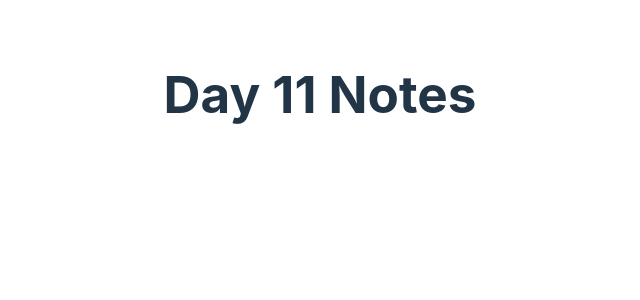
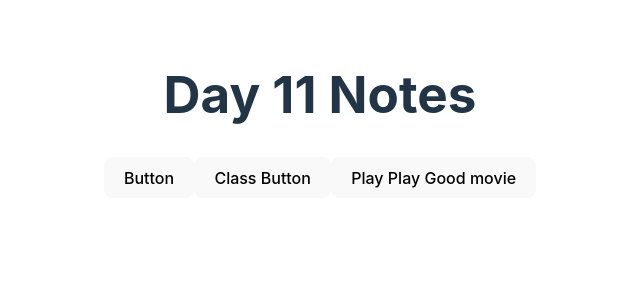
Before and after one commit to felixchen3674/react04292024, a React (Vite) app in the folder homework/react_homework/: page / in a window 1280 px wide. Shown: the top 300 px of the page, without its empty margins (320-960 px from the left). Built offline with nearby package versions, Linux system fonts and the light colour scheme.

Commit message:
update notes day11&12

```diff
--- a/homework/react_homework/src/App.tsx
+++ b/homework/react_homework/src/App.tsx
@@ -1,10 +1,28 @@
 import "./App.css";
 import Day11Play from "./day11_describing_the_ui/notes";
+import { ClassClick } from "./day11_describing_the_ui/notes/ClassClick";
+import FunctionClick from "./day11_describing_the_ui/notes/FunctionClick";
+import { PlayButton } from "./day11_describing_the_ui/notes/PlayButton";
+import { StudentType } from "./day11_describing_the_ui/Student";
+function App() {
+  const student: StudentType = {
+    id: 1,
+    name: "John",
+    age: 20,
+    grade: "A",
+  };
 
-function App() {
   return (
     <>
-      <Day11Play />
+      <Day11Play
+        student={student}
+        message="good"
+        onClick={() => console.log("day")}
+      />
+      <FunctionClick />
+      <ClassClick />
+      <PlayButton movieName="Good movie" />
+      {/* here it is adding the new property to the day11play component which is student */}
     </>
   );
 }
--- /dev/null
+++ b/homework/react_homework/src/day11_describing_the_ui/notes/Button.tsx
@@ -0,0 +1,10 @@
+import { ReactNode, MouseEventHandler } from "react";
+
+interface ButtonType {
+  onClick: MouseEventHandler<HTMLButtonElement>;
+  children: ReactNode;
+}
+
+export function Button({ onClick, children }: ButtonType): JSX.Element {
+  return <button onClick={onClick}>Play {children}</button>;
+}
--- /dev/null
+++ b/homework/react_homework/src/day11_describing_the_ui/notes/ClassClick.tsx
@@ -0,0 +1,11 @@
+import { Component, ReactNode } from "react";
+
+export class ClassClick extends Component {
+  handleOnClick = () => {
+    console.log("button Clicked by classClick");
+  };
+
+  render(): ReactNode {
+    return <button onClick={this.handleOnClick}>Class Button</button>;
+  }
+}
--- /dev/null
+++ b/homework/react_homework/src/day11_describing_the_ui/notes/FunctionClick.tsx
@@ -0,0 +1,6 @@
+export default function FunctionClick() {
+  const handleOnclick = function () {
+    console.log("button clicked");
+  };
+  return <button onClick={handleOnclick}>Button</button>;
+}
--- /dev/null
+++ b/homework/react_homework/src/day11_describing_the_ui/notes/PlayButton.tsx
@@ -0,0 +1,11 @@
+import { Button } from "./Button";
+
+export function PlayButton({ movieName }: { movieName: string }) {
+  function handlePlayClick() {
+    alert(`Playing ${movieName}!`);
+  }
+
+  return <Button onClick={handlePlayClick}>Play {movieName}</Button>; // which will show play play good movie
+  //   return <Button onClick={handlePlayClick} children={movieName} />; which will show play good movie
+  // in both case , they do pass children property to Button components
+}
--- a/homework/react_homework/src/day11_describing_the_ui/notes/index.tsx
+++ b/homework/react_homework/src/day11_describing_the_ui/notes/index.tsx
@@ -1,8 +1,37 @@
-export default function Day11Play() {
+import { StudentType } from "../Student";
+
+export default function Day11Play(props: {
+  student: StudentType;
+  message: string;
+  onClick: () => void;
+}) {
+  // props will accept a object which will contains value property that is an another object
+  console.log(props.student);
+  console.log(props);
+  console.log(props.message);
+  props.onClick();
   return (
     <div>
       <h1>Day 11 Notes</h1>
-      {/* This is your play around code */}
     </div>
   );
 }
+// export default function Day11Play({
+//   student,
+//   message,
+//   onClick,
+// }: {
+//   // in this case , we use deconstruct the props object to specify name so that we don't have to write down props
+//   student: StudentType;
+//   message: string;
+//   onClick: () => void;
+// }) {
+//   console.log(student);
+//   console.log(message);
+//   onClick();
+//   return (
+//     <div>
+//       <h1>Day 11 Notes</h1>
+//     </div>
+//   );
+// }
```
Also changed, not shown: homework/react_homework/src/day11_describing_the_ui/Student.tsx (+14 -0 lines), 2 other files (tests, documents, lock files or other folders).
